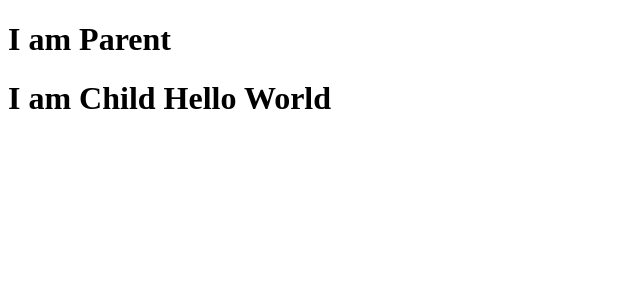
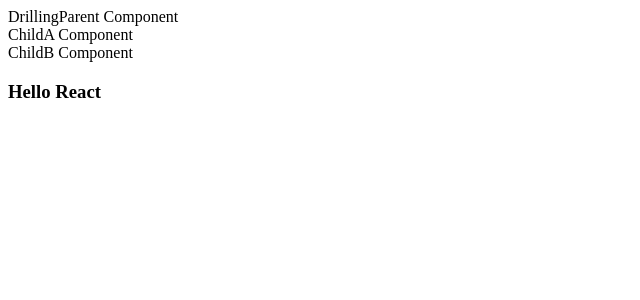
Before and after one commit to Sarvesh-1999/React-5PM-M3, a React (Vite) app: page / in a window 1280 px wide. Shown: the top 300 px of the page, without its empty margins (0-640 px from the left). Built offline with nearby package versions, Linux system fonts and the light colour scheme.

Commit message:
props drilling

```diff
--- a/src/App.jsx
+++ b/src/App.jsx
@@ -5,6 +5,7 @@
 import CounterInFbc from "./allTopics/02_states/CounterInFbc";
 import EventExample from "./allTopics/03_events/EventExample";
 import Parent from "./allTopics/04_props/Parent";
+import DrillingParent from "./allTopics/05_propsDrilling/DrillingParent";
 
 function App() {
   return (
@@ -15,7 +16,8 @@
       {/* <StatesInFBC/> */}
       {/* <CounterInFbc/> */}
       {/* <EventExample/> */}
-      <Parent/>
+      {/* <Parent/> */}
+      <DrillingParent/>
     </>
   );
 }
--- /dev/null
+++ b/src/allTopics/04_props/Child2.jsx
@@ -0,0 +1,10 @@
+const Child2 = (props) => {
+  console.log(props); //{arr:[]}
+
+  return (
+    <>
+      <h1>I am Child 2 {props.arr[1]}</h1>
+    </>
+  );
+};
+export default Child2;
--- /dev/null
+++ b/src/allTopics/04_props/Child3.jsx
@@ -0,0 +1,12 @@
+const Child3 = (props) => {
+  console.log(props); //{user: {}}
+  let { user:{fname , lname} } = props;
+
+  return (
+    <>
+      <h1>I am Child 3</h1>
+      <h2>Welcome {fname} {lname}</h2>
+    </>
+  );
+};
+export default Child3;
--- /dev/null
+++ b/src/allTopics/04_props/Child4.jsx
@@ -0,0 +1,13 @@
+const Child4 = (props) => {
+    console.log(props); // {str:"",arr:[],obj:{}}
+    let {str, arr, obj} = props
+
+  return (
+    <>
+      <h1>Child 4 - Recieving multiple props</h1>
+      <h2>{str} {arr[2]} {obj.fname}</h2>
+    </>
+  );
+};
+
+export default Child4;
--- /dev/null
+++ b/src/allTopics/04_props/Child5.jsx
@@ -0,0 +1,15 @@
+const Child5 = (props) => {
+  console.log(props); // {data:{}}
+
+  return (
+    <>
+      <h1>Child 5 - Recieving Multiple data in single prop</h1>
+      <h2>
+        {props.data.data}
+        {props.data.arr}
+        {props.data.obj.fname}
+      </h2>
+    </>
+  );
+};
+export default Child5;
--- a/src/allTopics/04_props/Parent.jsx
+++ b/src/allTopics/04_props/Parent.jsx
@@ -1,12 +1,30 @@
 import Child from "./Child";
+import Child2 from "./Child2";
+import Child3 from "./Child3";
+import Child4 from "./Child4";
+import Child5 from "./Child5";
 
 const Parent = () => {
   let data = "Hello World";
+  let arr = [10, 20, 30];
+  let obj = {
+    fname: "John",
+    lname: "Doe",
+  };
   return (
     <>
       <h1>I am Parent</h1>
 
+      {/* Sending Single prop */}
       <Child value={data} />
+      <Child2 arr={arr} />
+      <Child3 user={obj} />
+
+      {/* Sending Multiple props */}
+      <Child4 str={data} obj={obj} arr={arr}/>
+
+      {/* Sending Multiple data in single prop */}
+      <Child5 data={{data,arr,obj}}/>
     </>
   );
 };
--- /dev/null
+++ b/src/allTopics/05_propsDrilling/ChildA.jsx
@@ -0,0 +1,15 @@
+import ChildB from "./ChildB";
+
+const ChildA = (props) => {
+    console.log(props); // {data:""}
+
+  return (
+    <div>
+      ChildA Component
+
+      <ChildB data={props.data}/>
+    </div>
+  );
+};
+
+export default ChildA;
--- /dev/null
+++ b/src/allTopics/05_propsDrilling/ChildB.jsx
@@ -0,0 +1,16 @@
+const ChildB = (props) => {
+  console.log(props);
+
+  //{data:{data:""}}
+
+  //{data:""}
+
+  return (
+    <div>
+      ChildB Component
+      <h3>{props.data}</h3>
+    </div>
+  );
+};
+
+export default ChildB;
--- /dev/null
+++ b/src/allTopics/05_propsDrilling/DrillingParent.jsx
@@ -0,0 +1,16 @@
+import ChildA from "./ChildA";
+
+const DrillingParent = () => {
+
+    let data = "Hello React"
+
+  return (
+    <div>
+      DrillingParent Component
+
+      <ChildA  data={data}/>
+    </div>
+  );
+};
+
+export default DrillingParent;
```
